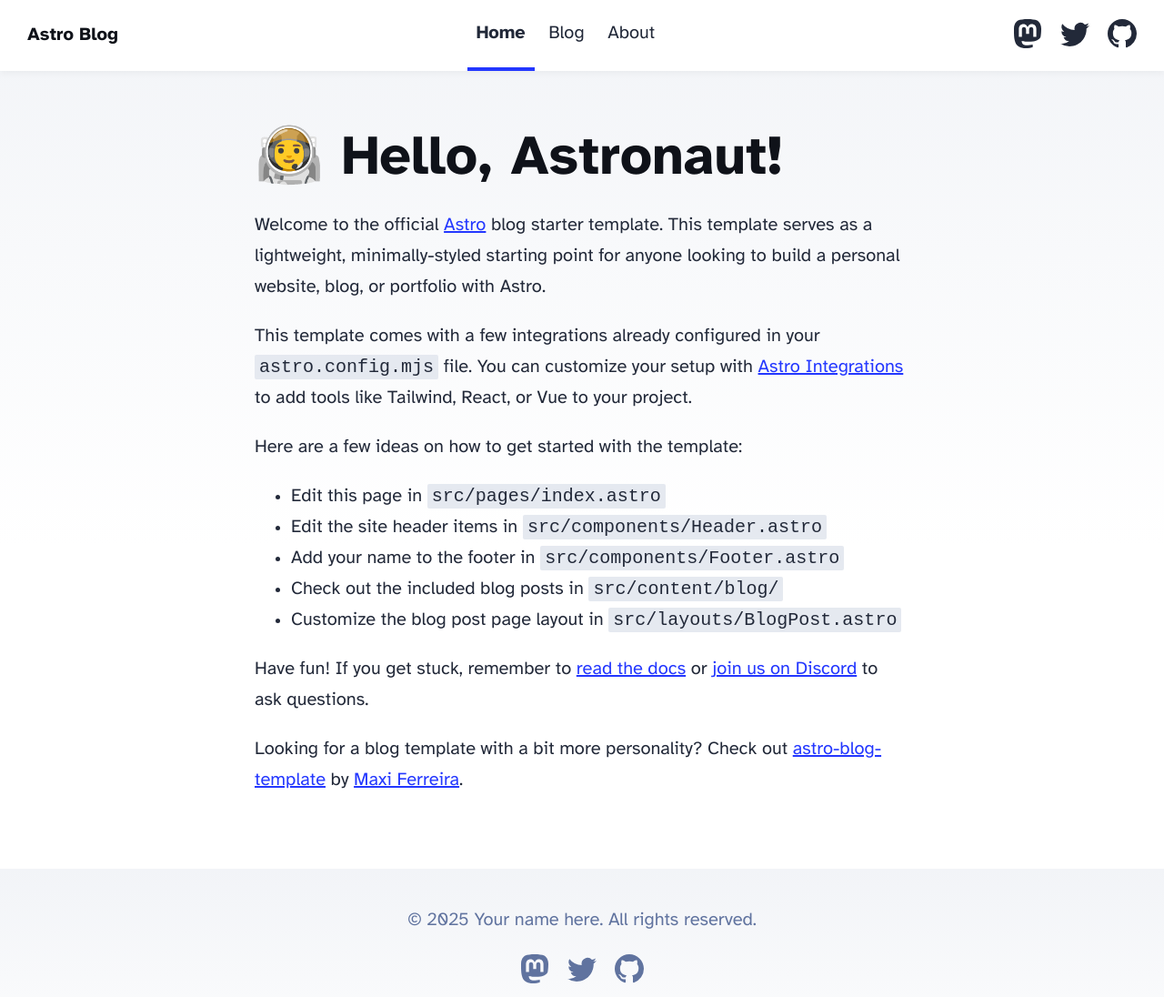
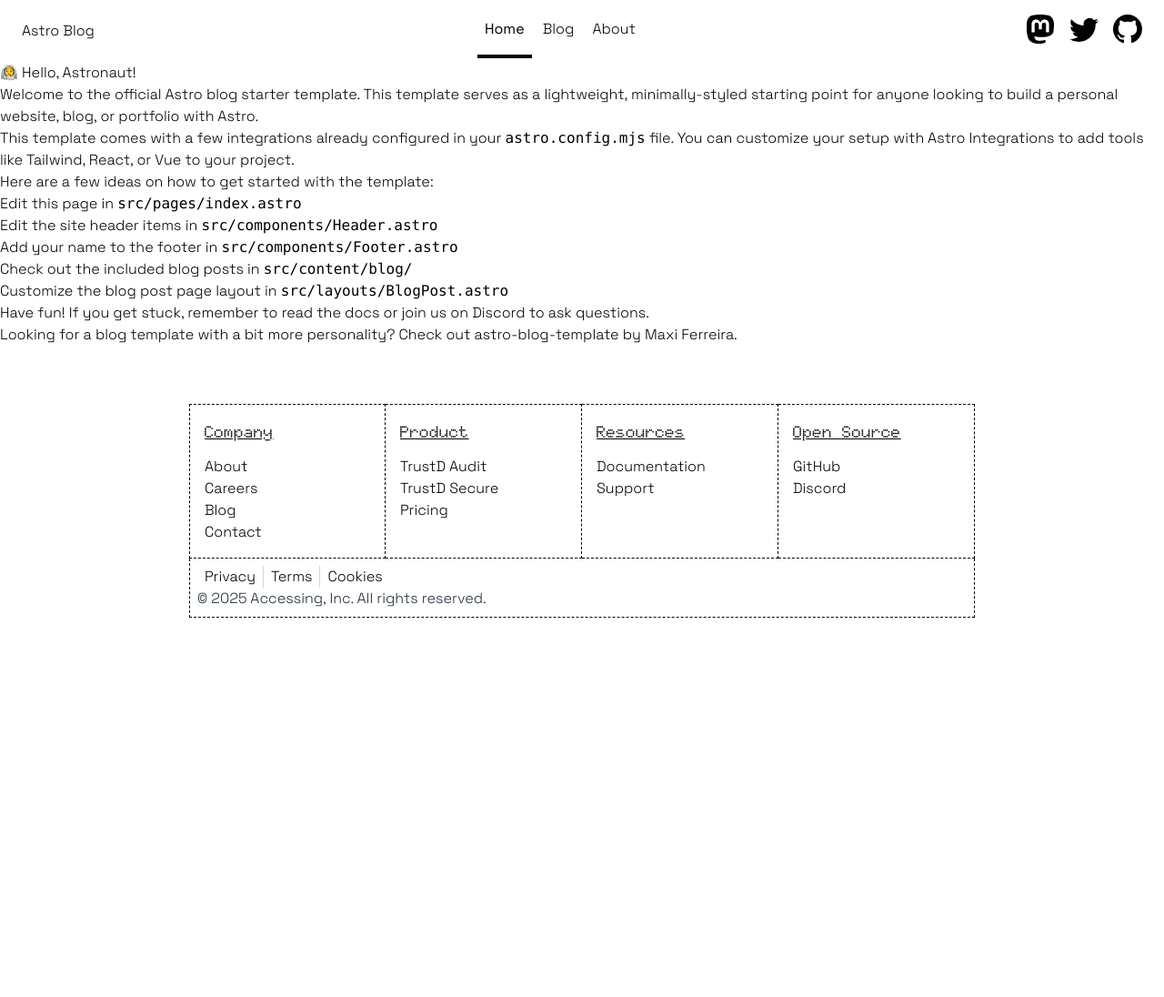
Before and after one commit to trustdsh/trustdsh.github.io, an Astro site: page / in a window 1280 px wide. Shown: the whole page at 91% size. After the commit the page ends 800 px from the top, so only its background shows below. Built offline with nearby package versions, Linux system fonts and the light colour scheme; Astro itself is replaced by a stand-in of ours.

Commit message:
fix footer

```diff
--- a/src/components/BaseHead.astro
+++ b/src/components/BaseHead.astro
@@ -1,8 +1,8 @@
 ---
 // Import the global.css file here so that it is included on
 // all pages through the use of the <BaseHead /> component.
-import '../styles/global.css';
-import { SITE_TITLE } from '../consts';
+import "../styles/global.css";
+import { SITE_TITLE } from "../consts";
 
 interface Props {
   title: string;
@@ -12,25 +12,37 @@
 
 const canonicalURL = new URL(Astro.url.pathname, Astro.site);
 
-const { title, description, image = '/blog-placeholder-1.jpg' } = Astro.props;
+const { title, description, image = "/blog-placeholder-1.jpg" } = Astro.props;
 ---
 
 <!-- Global Metadata -->
 <meta charset="utf-8" />
 <meta name="viewport" content="width=device-width,initial-scale=1" />
-<link rel="icon" type="image/svg+xml" href="/favicon.svg" />
+<link rel="icon" href="/favicon.ico" />
 <link rel="sitemap" href="/sitemap-index.xml" />
 <link
   rel="alternate"
   type="application/rss+xml"
   title={SITE_TITLE}
-	href={new URL('rss.xml', Astro.site)}
+  href={new URL("rss.xml", Astro.site)}
 />
 <meta name="generator" content={Astro.generator} />
 
 <!-- Font preloads -->
-<link rel="preload" href="/fonts/atkinson-regular.woff" as="font" type="font/woff" crossorigin />
-<link rel="preload" href="/fonts/atkinson-bold.woff" as="font" type="font/woff" crossorigin />
+<link
+  rel="preload"
+  href="/fonts/atkinson-regular.woff"
+  as="font"
+  type="font/woff"
+  crossorigin
+/>
+<link
+  rel="preload"
+  href="/fonts/atkinson-bold.woff"
+  as="font"
+  type="font/woff"
+  crossorigin
+/>
 
 <!-- Canonical URL -->
 <link rel="canonical" href={canonicalURL} />
--- a/src/components/Footer.astro
+++ b/src/components/Footer.astro
@@ -1,62 +1,59 @@
 ---
 const today = new Date();
+import FooterBox from "./footer/dashed-box.astro";
 ---
 
-<footer>
-	&copy; {today.getFullYear()} Your name here. All rights reserved.
-	<div class="social-links">
-		<a href="https://m.webtoo.ls/@astro" target="_blank">
-			<span class="sr-only">Follow Astro on Mastodon</span>
-			<svg
-				viewBox="0 0 16 16"
-				aria-hidden="true"
-				width="32"
-				height="32"
-				astro-icon="social/mastodon"
-				><path
-					fill="currentColor"
-					d="M11.19 12.195c2.016-.24 3.77-1.475 3.99-2.603.348-1.778.32-4.339.32-4.339 0-3.47-2.286-4.488-2.286-4.488C12.062.238 10.083.017 8.027 0h-.05C5.92.017 3.942.238 2.79.765c0 0-2.285 1.017-2.285 4.488l-.002.662c-.004.64-.007 1.35.011 2.091.083 3.394.626 6.74 3.78 7.57 1.454.383 2.703.463 3.709.408 1.823-.1 2.847-.647 2.847-.647l-.06-1.317s-1.303.41-2.767.36c-1.45-.05-2.98-.156-3.215-1.928a3.614 3.614 0 0 1-.033-.496s1.424.346 3.228.428c1.103.05 2.137-.064 3.188-.189zm1.613-2.47H11.13v-4.08c0-.859-.364-1.295-1.091-1.295-.804 0-1.207.517-1.207 1.541v2.233H7.168V5.89c0-1.024-.403-1.541-1.207-1.541-.727 0-1.091.436-1.091 1.296v4.079H3.197V5.522c0-.859.22-1.541.66-2.046.456-.505 1.052-.764 1.793-.764.856 0 1.504.328 1.933.983L8 4.39l.417-.695c.429-.655 1.077-.983 1.934-.983.74 0 1.336.259 1.791.764.442.505.661 1.187.661 2.046v4.203z"
-				></path></svg
-			>
-		</a>
-		<a href="https://twitter.com/astrodotbuild" target="_blank">
-			<span class="sr-only">Follow Astro on Twitter</span>
-			<svg viewBox="0 0 16 16" aria-hidden="true" width="32" height="32" astro-icon="social/twitter"
-				><path
-					fill="currentColor"
-					d="M5.026 15c6.038 0 9.341-5.003 9.341-9.334 0-.14 0-.282-.006-.422A6.685 6.685 0 0 0 16 3.542a6.658 6.658 0 0 1-1.889.518 3.301 3.301 0 0 0 1.447-1.817 6.533 6.533 0 0 1-2.087.793A3.286 3.286 0 0 0 7.875 6.03a9.325 9.325 0 0 1-6.767-3.429 3.289 3.289 0 0 0 1.018 4.382A3.323 3.323 0 0 1 .64 6.575v.045a3.288 3.288 0 0 0 2.632 3.218 3.203 3.203 0 0 1-.865.115 3.23 3.23 0 0 1-.614-.057 3.283 3.283 0 0 0 3.067 2.277A6.588 6.588 0 0 1 .78 13.58a6.32 6.32 0 0 1-.78-.045A9.344 9.344 0 0 0 5.026 15z"
-				></path></svg
-			>
-		</a>
-		<a href="https://github.com/withastro/astro" target="_blank">
-			<span class="sr-only">Go to Astro's GitHub repo</span>
-			<svg viewBox="0 0 16 16" aria-hidden="true" width="32" height="32" astro-icon="social/github"
-				><path
-					fill="currentColor"
-					d="M8 0C3.58 0 0 3.58 0 8c0 3.54 2.29 6.53 5.47 7.59.4.07.55-.17.55-.38 0-.19-.01-.82-.01-1.49-2.01.37-2.53-.49-2.69-.94-.09-.23-.48-.94-.82-1.13-.28-.15-.68-.52-.01-.53.63-.01 1.08.58 1.23.82.72 1.21 1.87.87 2.33.66.07-.52.28-.87.51-1.07-1.78-.2-3.64-.89-3.64-3.95 0-.87.31-1.59.82-2.15-.08-.2-.36-1.02.08-2.12 0 0 .67-.21 2.2.82.64-.18 1.32-.27 2-.27.68 0 1.36.09 2 .27 1.53-1.04 2.2-.82 2.2-.82.44 1.1.16 1.92.08 2.12.51.56.82 1.27.82 2.15 0 3.07-1.87 3.75-3.65 3.95.29.25.54.73.54 1.48 0 1.07-.01 1.93-.01 2.2 0 .21.15.46.55.38A8.012 8.012 0 0 0 16 8c0-4.42-3.58-8-8-8z"
-				></path></svg
-			>
-		</a>
-	</div>
+<footer class="py-16 px-2 md:px-4 max-w-4xl mx-auto">
+  <nav class="grid grid-cols-1 md:grid-cols-2 lg:grid-cols-4">
+    <FooterBox>
+      <h2 class="text-lg underline font-doto pb-3">Company</h2>
+      <ul class="list-none pl-0">
+        <li><a href="/about">About</a></li>
+        <li><a href="/careers">Careers</a></li>
+        <li><a href="/blog">Blog</a></li>
+        <li><a href="/contact">Contact</a></li>
+      </ul>
+    </FooterBox>
+    <FooterBox>
+      <h2 class="text-lg underline font-doto pb-3">Product</h2>
+      <ul class="list-none pl-0">
+        <li><a href="/product/audit">TrustD Audit</a></li>
+        <li><a href="/product/secure">TrustD Secure</a></li>
+        <li><a href="/product/pricing">Pricing</a></li>
+      </ul>
+    </FooterBox>
+    <FooterBox>
+      <h2 class="text-lg underline font-doto pb-3">Resources</h2>
+      <ul class="list-none pl-0">
+        <li><a href="/docs">Documentation</a></li>
+        <li><a href="/contact">Support</a></li>
+      </ul>
+    </FooterBox>
+    <FooterBox>
+      <h2 class="text-lg underline font-doto pb-3">Open Source</h2>
+      <ul class="list-none pl-0">
+        <li><a href="https://github.com/trustdsh">GitHub</a></li>
+        <li><a href="#">Discord</a></li>
+      </ul>
+    </FooterBox>
+  </nav>
+  <div class="border border-dashed border-t-0 p-2">
+    <div class="flex flex-col md:flex-row items-center justify-left">
+      <a
+        class="not-first:border-t md:not-first:border-l md:not-first:border-t-0 not-first:border-gray-300 px-2"
+        href="/legal/privacy">Privacy</a
+      >
+      <a
+        class="not-first:border-t md:not-first:border-l md:not-first:border-t-0 not-first:border-gray-300 px-2"
+        href="/legal/terms">Terms</a
+      >
+      <a
+        class="not-first:border-t md:not-first:border-l md:not-first:border-t-0 not-first:border-gray-300 px-2"
+        href="/legal/cookies">Cookies</a
+      >
+    </div>
+    <span class="text-gray-800">
+      &copy; {today.getFullYear()} Accessing, Inc. All rights reserved.
+    </span>
+  </div>
 </footer>
-<style>
-	footer {
-		padding: 2em 1em 6em 1em;
-		background: linear-gradient(var(--gray-gradient)) no-repeat;
-		color: rgb(var(--gray));
-		text-align: center;
-	}
-	.social-links {
-		display: flex;
-		justify-content: center;
-		gap: 1em;
-		margin-top: 1em;
-	}
-	.social-links a {
-		text-decoration: none;
-		color: rgb(var(--gray));
-	}
-	.social-links a:hover {
-		color: rgb(var(--gray-dark));
-	}
-</style>
--- /dev/null
+++ b/src/components/footer/dashed-box.astro
@@ -0,0 +1,9 @@
+---
+
+---
+
+<div
+  class="border border-dashed p-2 md:p-4 lg:not-first:border-l-0 not-first:border-t-0 lg:not-first:border-t"
+>
+  <slot />
+</div>
--- a/src/styles/global.css
+++ b/src/styles/global.css
@@ -4,152 +4,31 @@
   License MIT: https://github.com/HermanMartinus/bearblog/blob/master/LICENSE.md
  */
 
-:root {
-	--accent: #2337ff;
-	--accent-dark: #000d8a;
-	--black: 15, 18, 25;
-	--gray: 96, 115, 159;
-	--gray-light: 229, 233, 240;
-	--gray-dark: 34, 41, 57;
-	--gray-gradient: rgba(var(--gray-light), 50%), #fff;
-	--box-shadow:
-		0 2px 6px rgba(var(--gray), 25%), 0 8px 24px rgba(var(--gray), 33%),
-		0 16px 32px rgba(var(--gray), 33%);
-}
+ @import "tailwindcss";
+
 @font-face {
-	font-family: 'Atkinson';
-	src: url('/fonts/atkinson-regular.woff') format('woff');
-	font-weight: 400;
+	font-family: 'Space Grotesk';
+	src: url('/fonts/spacegrotesk-variable.ttf') format('truetype');
+	font-weight: 100 300 400 700 800 900;
 	font-style: normal;
 	font-display: swap;
 }
 @font-face {
-	font-family: 'Atkinson';
-	src: url('/fonts/atkinson-bold.woff') format('woff');
-	font-weight: 700;
+	font-family: 'Doto';
+	src: url('/fonts/doto-extrabold.ttf') format('truetype');
+	font-weight: 800;
 	font-style: normal;
 	font-display: swap;
 }
 body {
-	font-family: 'Atkinson', sans-serif;
+	font-family: 'Space Grotesk', sans-serif;
+	font-weight: 300;
 	margin: 0;
 	padding: 0;
 	text-align: left;
-	background: linear-gradient(var(--gray-gradient)) no-repeat;
-	background-size: 100% 600px;
 	word-wrap: break-word;
 	overflow-wrap: break-word;
-	color: rgb(var(--gray-dark));
-	font-size: 20px;
-	line-height: 1.7;
 }
-main {
-	width: 720px;
-	max-width: calc(100% - 2em);
-	margin: auto;
-	padding: 3em 1em;
+.font-doto {
+	font-family: 'Doto', sans-serif;
 }
-h1,
-h2,
-h3,
-h4,
-h5,
-h6 {
-	margin: 0 0 0.5rem 0;
-	color: rgb(var(--black));
-	line-height: 1.2;
-}
-h1 {
-	font-size: 3.052em;
-}
-h2 {
-	font-size: 2.441em;
-}
-h3 {
-	font-size: 1.953em;
-}
-h4 {
-	font-size: 1.563em;
-}
-h5 {
-	font-size: 1.25em;
-}
-strong,
-b {
-	font-weight: 700;
-}
-a {
-	color: var(--accent);
-}
-a:hover {
-	color: var(--accent);
-}
-p {
-	margin-bottom: 1em;
-}
-.prose p {
-	margin-bottom: 2em;
-}
-textarea {
-	width: 100%;
-	font-size: 16px;
-}
-input {
-	font-size: 16px;
-}
-table {
-	width: 100%;
-}
-img {
-	max-width: 100%;
-	height: auto;
-	border-radius: 8px;
-}
-code {
-	padding: 2px 5px;
-	background-color: rgb(var(--gray-light));
-	border-radius: 2px;
-}
-pre {
-	padding: 1.5em;
-	border-radius: 8px;
-}
-pre > code {
-	all: unset;
-}
-blockquote {
-	border-left: 4px solid var(--accent);
-	padding: 0 0 0 20px;
-	margin: 0px;
-	font-size: 1.333em;
-}
-hr {
-	border: none;
-	border-top: 1px solid rgb(var(--gray-light));
-}
-@media (max-width: 720px) {
-	body {
-		font-size: 18px;
-	}
-	main {
-		padding: 1em;
-	}
-}
-
-.sr-only {
-	border: 0;
-	padding: 0;
-	margin: 0;
-	position: absolute !important;
-	height: 1px;
-	width: 1px;
-	overflow: hidden;
-	/* IE6, IE7 - a 0 height clip, off to the bottom right of the visible 1px box */
-	clip: rect(1px 1px 1px 1px);
-	/* maybe deprecated but we need to support legacy browsers */
-	clip: rect(1px, 1px, 1px, 1px);
-	/* modern browsers, clip-path works inwards from each corner */
-	clip-path: inset(50%);
-	/* added line to stop words getting smushed together (as they go onto separate lines and some screen readers do not understand line feeds as a space */
-	white-space: nowrap;
-}
```
Also changed, not shown: src/pages/index.astro (+4 -3 lines), public/favicon.ico (added), public/favicon.svg (deleted), public/fonts/doto-extrabold.ttf (added), public/fonts/spacegrotesk-variable.ttf (added), public/logos/128.ico (added), public/logos/128.png (added), public/logos/256.png (added), public/logos/32.ico (added), public/logos/32.png (added), public/logos/512.png (added), public/logos/64.ico (added), public/logos/64.png (added). Lines whose indentation alone changed are shown as unchanged.
